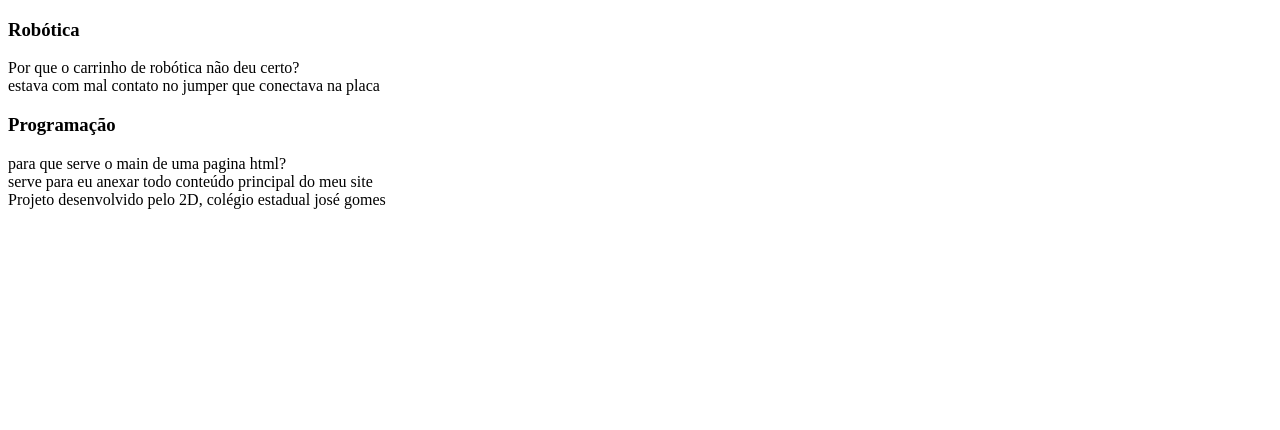
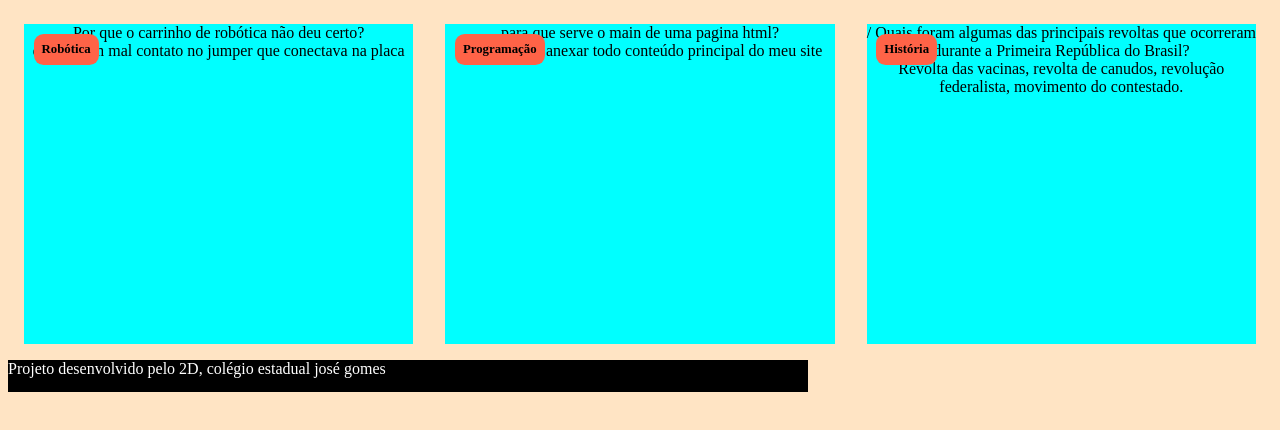
Before and after one commit to felipecarusoo/Flash-Cards-2D-JG, a plain HTML site: page index.html in a window 1280 px wide. Drawn offline with Linux system fonts and the light colour scheme.

Commit message:
Add files via upload

```diff
--- /dev/null
+++ b/assets/styles.css
@@ -0,0 +1,51 @@
+body {
+    background-color: bisque;
+    font-family: Bai Jamjuree;
+}
+
+#container {
+    display: flex;  /* Elementos em linha, um ao lado do outro */
+}
+
+.cartao {
+    margin: 1rem 1rem;
+    background-color: aqua;
+    height: 20rem;
+    flex-grow: 1;
+    flex-basis: calc(33% - 6rem);
+}
+
+.cartao__conteudo {
+    text-align: center;
+    height: 100vh;
+}
+
+.cartao__conteudo h3 {
+    background-color: tomato;
+    text-align: left;
+    padding: 0.5rem;
+    position: absolute;
+    margin: 0.6rem;
+    border-radius: 0.6rem;
+    font-size: 1vw;
+}
+
+.cartao__conteudo p {
+    margin: 1rem;
+    padding: 2rem;
+}
+
+
+footer {
+    background-color: black;
+    color: white;
+    bottom: 0;
+    width: 100vh;
+    height: 2rem;
+}
+
+footer p {
+    text-align: center;
+    font-size: 0.6rem;
+    margin-top: 0.5rem;
+}
--- a/index.html
+++ b/index.html
@@ -4,7 +4,7 @@
     <meta charset="UTF-8">
     <meta name="viewport" content="width=device-width, initial-scale=1.0">
     <title>Flash Cards de Estudo</title>
-    <link rel="stylesheet" href="style.css">
+    <link rel="stylesheet" href="assets/styles.css">
 </head>
 <body>
     <main>
@@ -31,7 +31,19 @@
             </div>
         </div>
         </article>
+        <article class="cartao">
+            <div class="cartao__conteudo">
+                <h3>História</h3>
+            <div class="cartao__conteudo__pergunta">/
+                Quais foram algumas das principais revoltas que ocorreram durante a Primeira República do Brasil?
+            </div>
+            <div class="cartao__conteudo__resposta">
+                Revolta das vacinas, revolta de canudos, revolução federalista, movimento do contestado.
+            </div>
+        </div>
+        </article>
         </section>
+
     </main>
 <footer>
     Projeto desenvolvido pelo 2D, colégio estadual josé gomes
```
